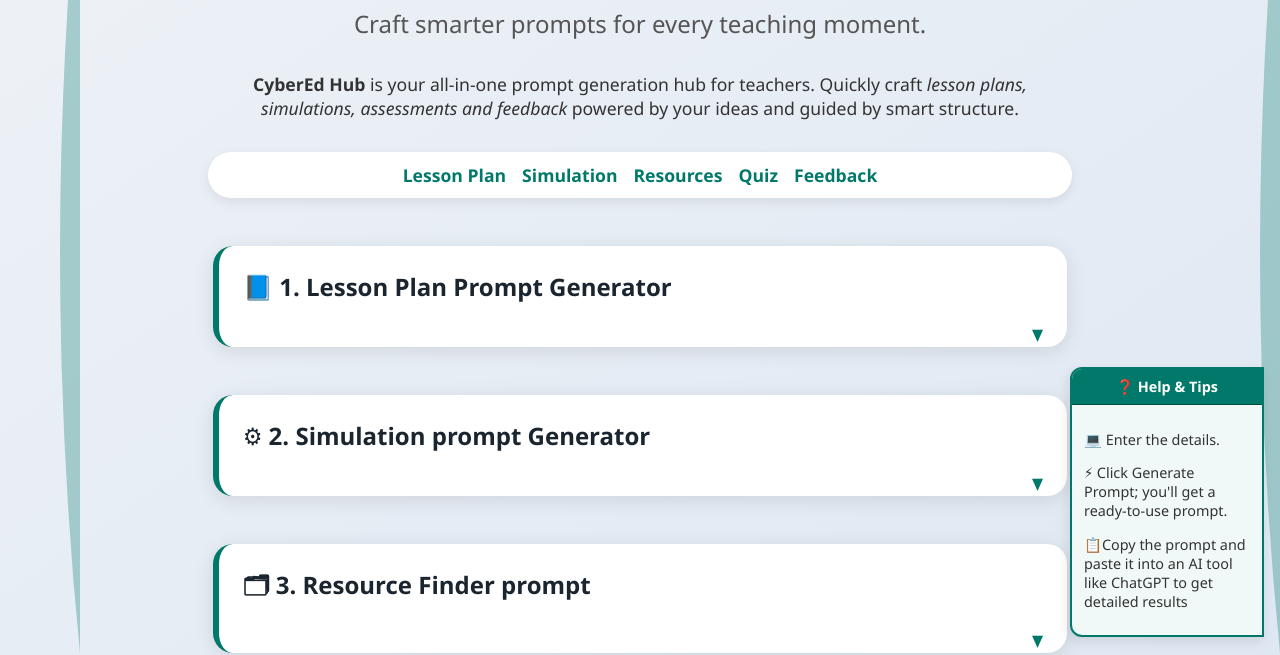
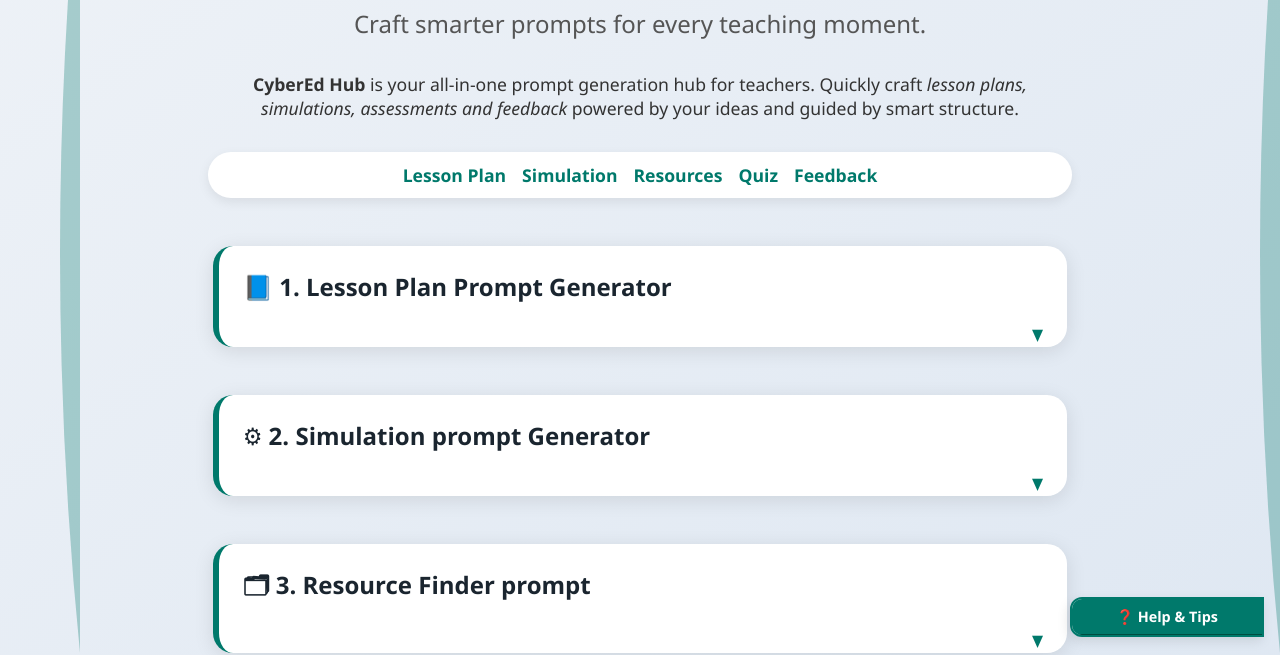
Before and after one commit to TPenquin/CyberEd-prompt-tool, a plain HTML site: page index.html in a window 1280 px wide. Shown: the part 147-802 px from the top of the page. Drawn offline with Linux system fonts and the light colour scheme.

Commit message:
Update index.html

```diff
--- a/index.html
+++ b/index.html
@@ -403,7 +403,7 @@ input:focus, select:focus, textarea:focus {
 
 <div class="floating-help" id="helpBox">
   <div class="help-header" onclick="toggleHelp()">❓ Help & Tips</div>
-  <div class="help-content" id="helpContent">
+  <div class="help-content" id="helpContent" style="display: none;">
     <p>💻 Enter the details.</p>
     <p>⚡ Click Generate Prompt; you'll get a ready-to-use prompt.</p>
     <p>📋Copy the prompt and paste it into an AI tool like ChatGPT to get detailed results</p>
```
